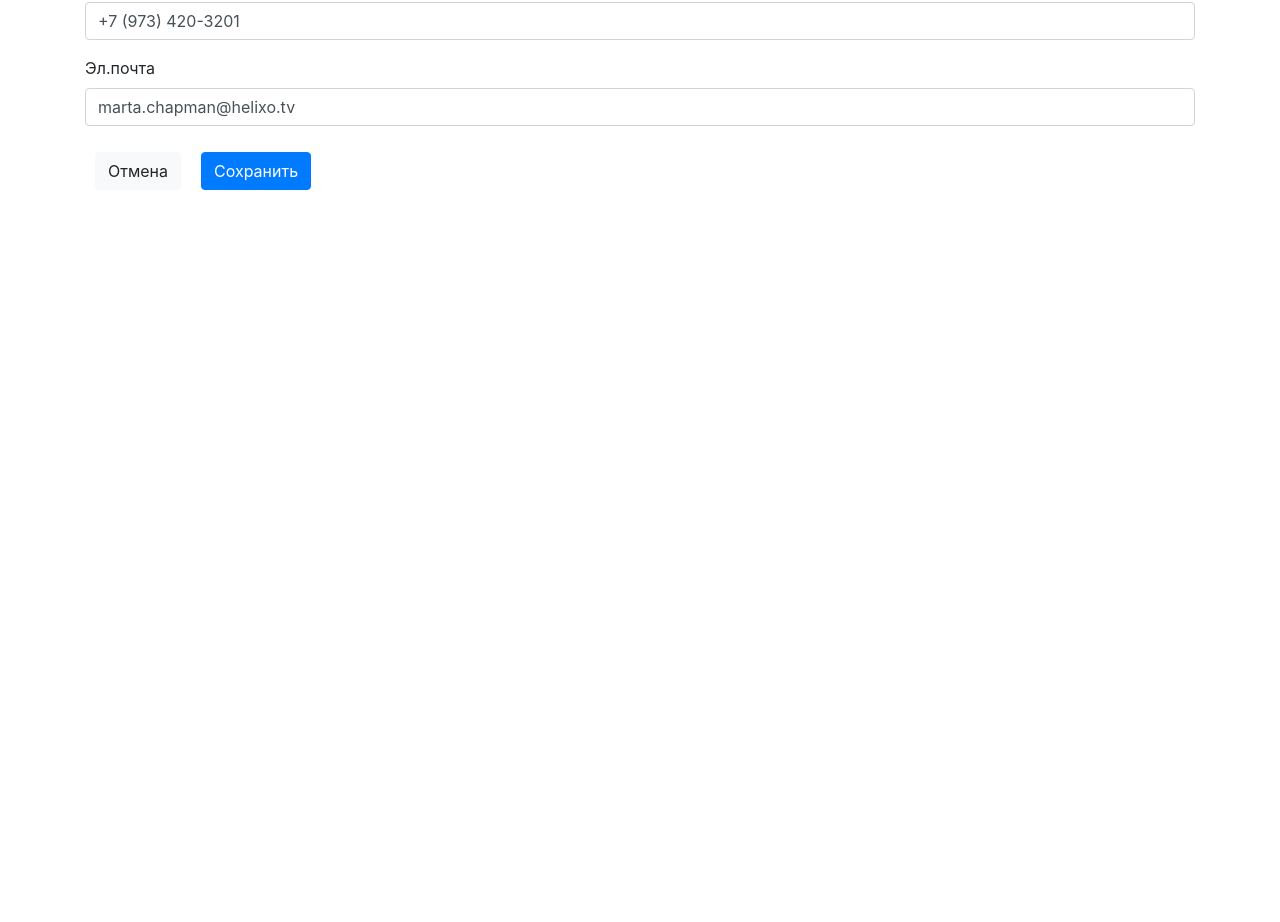
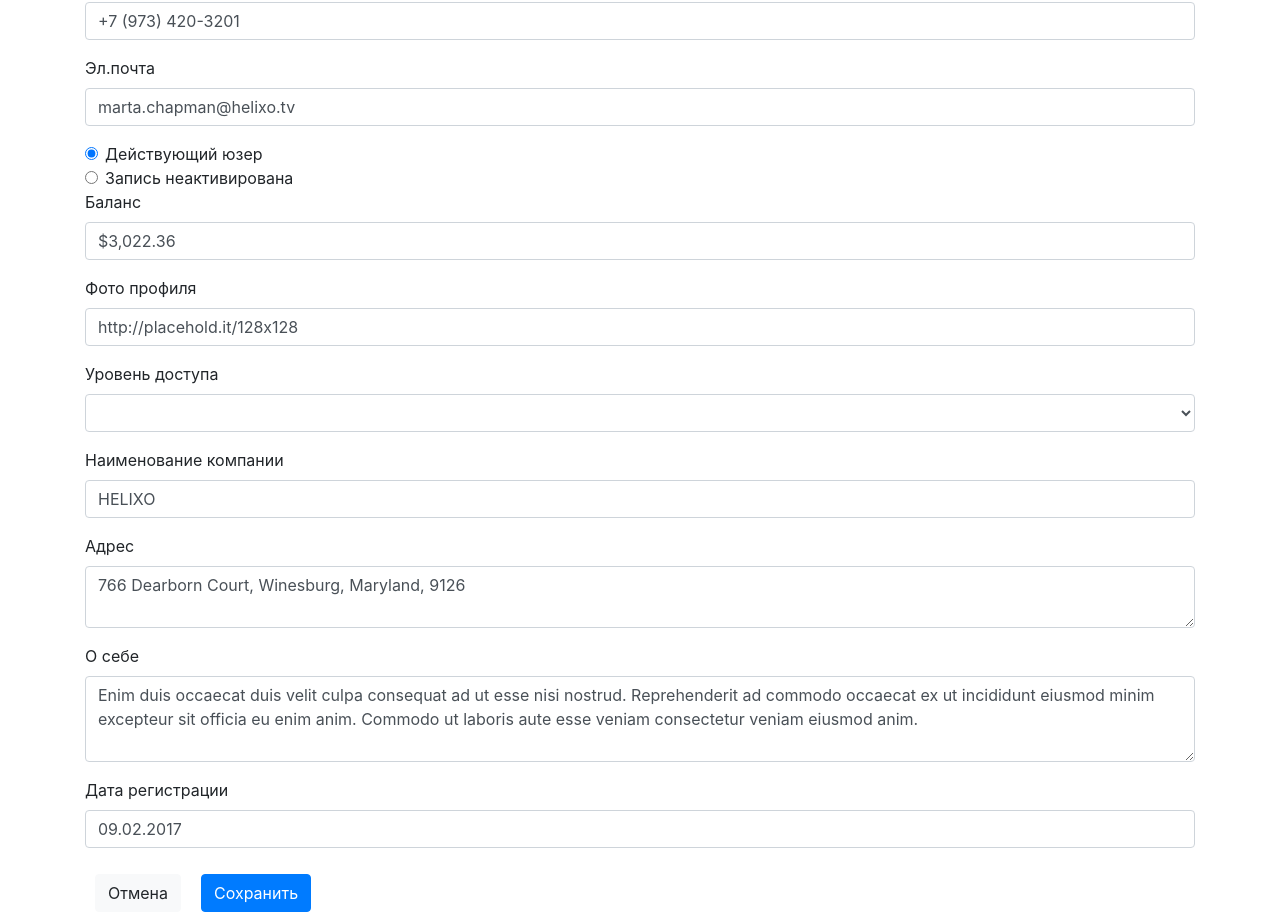
Before and after one commit to guitaroff/vue-cli-20190225, a Vue app: page /edit/1 in a window 1280 px wide. Shown: the part 348-1270 px from the top of the page. Before the commit the page ends 800 px from the top, so only its background shows below. Built offline with nearby package versions, Linux system fonts and the light colour scheme; data requests are answered from the project's data file.

Commit message:
adds all fields to users list and form

```diff
--- a/src/components/UserForm.vue
+++ b/src/components/UserForm.vue
@@ -4,7 +4,7 @@
       <label for="firstName">Имя</label>
       <input
         id="firstName"
-        v-model="localUser.firstName"
+        v-model.trim="localUser.firstName"
         type="text"
         class="form-control"
         placeholder="Введите имя"
@@ -15,7 +15,7 @@
       <label for="lastName">Фамилия</label>
       <input
         id="lastName"
-        v-model="localUser.lastName"
+        v-model.trim="localUser.lastName"
         type="text"
         class="form-control"
         placeholder="Введите фамилию"
@@ -26,8 +26,8 @@
       <label for="age">Возраст</label>
       <input
         id="age"
-        v-model="localUser.age"
-        type="text"
+        v-model.trim="localUser.age"
+        type="number"
         class="form-control"
         placeholder="Возраст"
       />
@@ -37,7 +37,7 @@
       <label for="phone">Телефон</label>
       <input
         id="phone"
-        v-model="localUser.phone"
+        v-model.trim="localUser.phone"
         type="text"
         class="form-control"
         placeholder="Телефон"
@@ -48,10 +48,104 @@
       <label for="email">Эл.почта</label>
       <input
         id="email"
-        v-model="localUser.email"
+        v-model.trim="localUser.email"
         type="text"
         class="form-control"
         placeholder="Эл.почта"
+      />
+    </div>
+
+    <div class="form-check">
+      <input
+        id="isActive"
+        v-model.trim="localUser.isActive"
+        class="form-check-input"
+        type="radio"
+        name="exampleRadios"
+        value="true"
+      />
+      <label class="form-check-label" for="isActive">
+        Действующий юзер
+      </label>
+    </div>
+    <div class="form-check">
+      <input
+        id="removed"
+        v-model.trim="localUser.isActive"
+        class="form-check-input"
+        type="radio"
+        name="exampleRadios"
+        value="false"
+      />
+      <label class="form-check-label" for="removed">
+        Запись неактивирована
+      </label>
+    </div>
+
+    <div class="form-group">
+      <label for="balance">Баланс</label>
+      <input
+        id="balance"
+        v-model.trim="localUser.balance"
+        type="text"
+        class="form-control"
+        placeholder="Баланс"
+      />
+    </div>
+
+    <div class="form-group">
+      <label for="picture">Фото профиля</label>
+      <input
+        id="picture"
+        v-model.trim="localUser.picture"
+        type="text"
+        class="form-control"
+        placeholder="Фото профиля"
+      />
+    </div>
+
+    <div class="form-group">
+      <label for="Access">Уровень доступа</label>
+      <select id="Access" v-model.trim="localUser.accessLevel" class="form-control">
+        <option :value="admin">Админ</option>
+        <option :value="user">Обычный юзер</option>
+      </select>
+    </div>
+
+    <div class="form-group">
+      <label for="company">Наименование компании</label>
+      <input
+        id="company"
+        v-model.trim="localUser.company"
+        type="text"
+        class="form-control"
+        placeholder="Наименование компании"
+      />
+    </div>
+
+    <div class="form-group">
+      <label for="address">Адрес</label>
+      <textarea
+        id="address"
+        v-model.trim="localUser.address"
+        class="form-control"
+        rows="2"
+      ></textarea>
+    </div>
+
+    <div class="form-group">
+      <label for="about">О себе</label>
+      <textarea id="about" v-model.trim="localUser.about" class="form-control" rows="3"></textarea>
+    </div>
+
+    <div class="form-group">
+      <label for="registered">Дата регистрации</label>
+      <input
+        id="registered"
+        v-model.trim="localUser.registered"
+        type="text"
+        class="form-control"
+        placeholder="Дата регистрации"
       />
     </div>
   </div>
--- a/src/components/UsersList.vue
+++ b/src/components/UsersList.vue
@@ -9,7 +9,14 @@
           <th scope="col">Возраст</th>
           <th scope="col">Телефон</th>
           <th scope="col">Эл.почта</th>
-          <th scope="col">Редактировать</th>
+          <th scope="col">Статус юзера</th>
+          <th scope="col">Баланс</th>
+          <th scope="col">Фото профиля</th>
+          <th scope="col">Уровень доступа</th>
+          <th scope="col">Наименование компании</th>
+          <th scope="col">Адрес</th>
+          <th scope="col">О себе</th>
+          <th scope="col">Дата регистрации</th>
           <th scope="col">Удалить</th>
         </tr>
       </thead>
@@ -21,6 +28,14 @@
           <td>{{ user.age }}</td>
           <td>{{ user.phone }}</td>
           <td>{{ user.email }}</td>
+          <td>{{ user.isActive }}</td>
+          <td>{{ user.balance }}</td>
+          <td>{{ user.picture }}</td>
+          <td>{{ user.accessLevel }}</td>
+          <td>{{ user.company }}</td>
+          <td>{{ user.address | truncate(50, '...') }}</td>
+          <td>{{ user.about | truncate(50, '...') }}</td>
+          <td>{{ user.registered }}</td>
           <td>
             <router-link :to="'/edit/' + user.id">Редактировать</router-link>
           </td>
@@ -38,6 +53,11 @@
 <script>
 export default {
   name: 'UsersList',
+  filters: {
+    truncate: function(text, length, suffix) {
+      return text.substring(0, length) + suffix
+    }
+  },
   props: {
     users: {
       type: Array,
@@ -51,3 +71,9 @@ export default {
   }
 }
 </script>
+
+<style type="text/css">
+.container {
+  margin-left: 10px;
+}
+</style>
```
